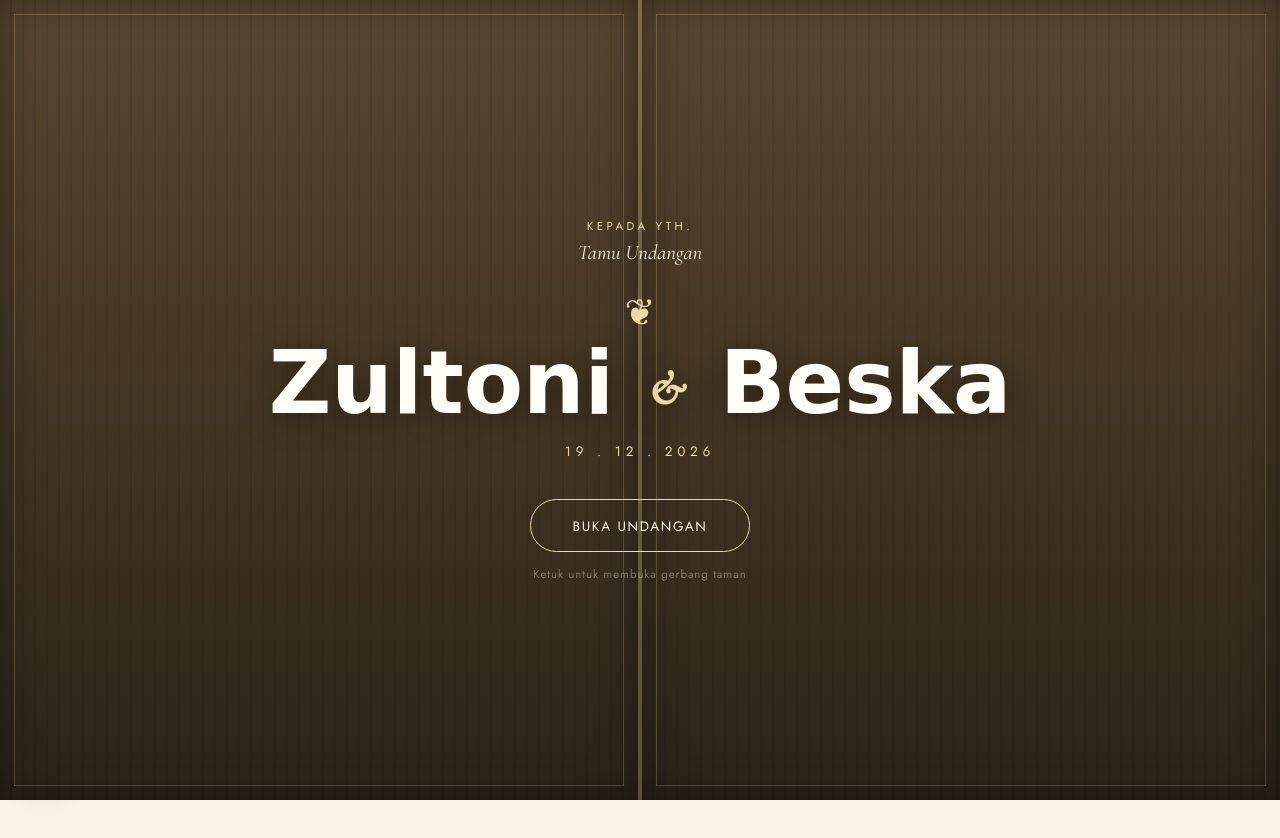
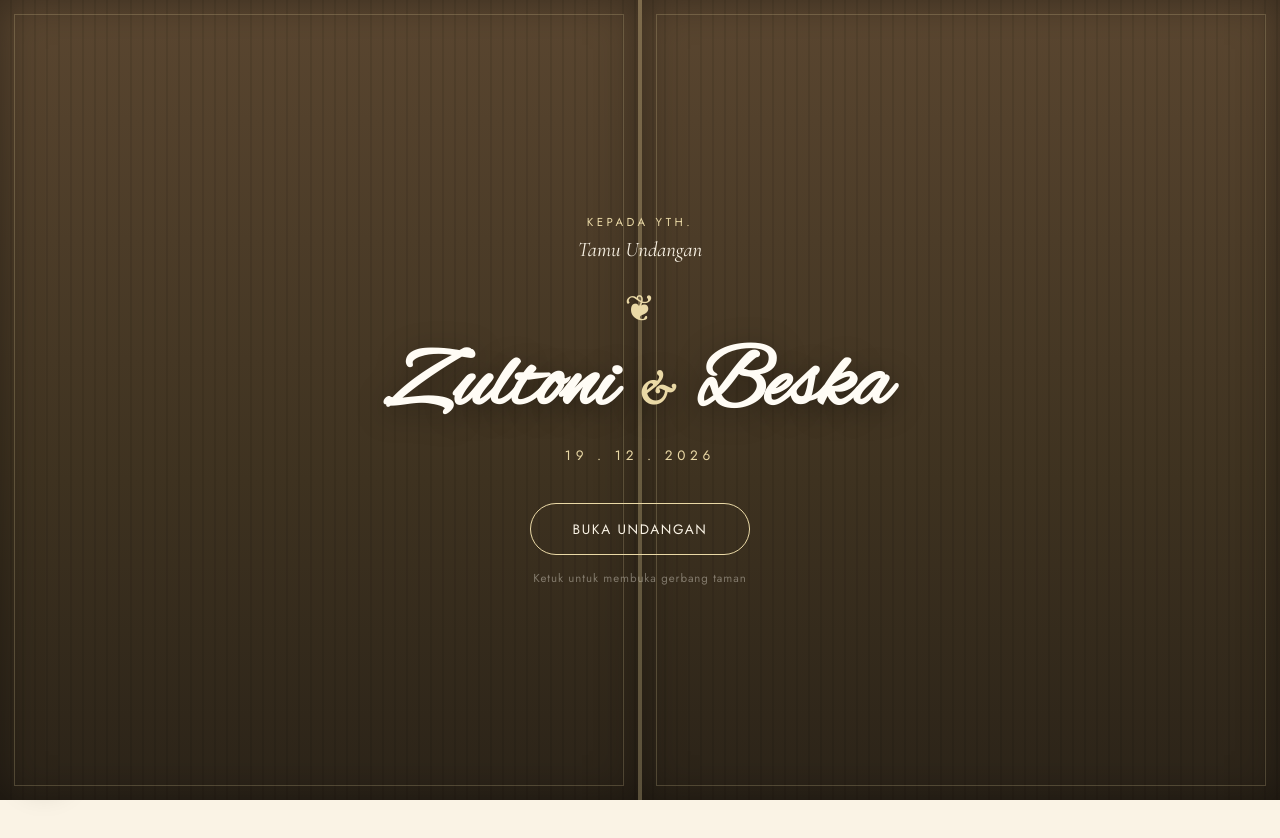
Before and after one commit to zultonif/undangan-wedding, a website: page index.html in a window 1280 px wide. Shown: the top 838 px of the page. Drawn offline with nearby package versions, Linux system fonts and the light colour scheme; no server answers; animation ran at ten frames a second.

Commit message:
Update index.html

```diff
--- a/index.html
+++ b/index.html
@@ -9,7 +9,7 @@
 <link rel="apple-touch-icon" href="assets/logo-zb-emblem.png">
 <link rel="preconnect" href="https://fonts.googleapis.com">
 <link rel="preconnect" href="https://fonts.gstatic.com" crossorigin>
-<link href="https://fonts.googleapis.com/css2?family=Cormorant+Garamond:ital,wght@0,400;0,500;0,600;1,400;1,500&family=Jost:wght@300;400;500;600&family=Yellowtail&display=swap" rel="stylesheet">
+<link href="https://fonts.googleapis.com/css2?family=Alex+Brush&family=Cormorant+Garamond:ital,wght@0,400;0,500;0,600;1,400;1,500&family=Jost:wght@300;400;500;600&display=swap" rel="stylesheet">
 <style>
 /* ============ TOKENS ============ */
 :root{
```
